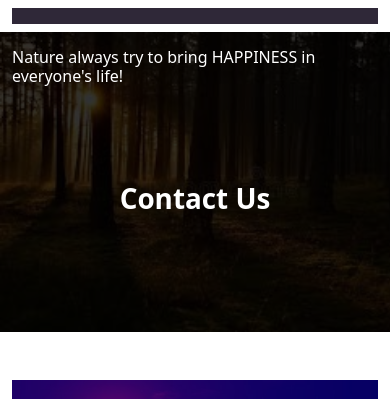
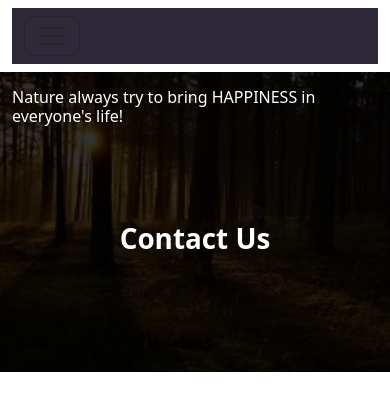
Before and after one commit to Shravanirajvaidya/NatureWebsite, a plain HTML site: page contact us.html in a window 390 px wide. Shown: the top 399 px of the page. Drawn offline with Linux system fonts and the light colour scheme.

Commit message:
changes , toggle button added

```diff
--- a/contact us.html
+++ b/contact us.html
@@ -6,6 +6,8 @@
 <link href="homepage.css" rel="stylesheet"/>
 <script src="./js/bootstrap.bundle.js"></script>
 <link rel="stylesheet" href="https://cdnjs.cloudflare.com/ajax/libs/font-awesome/6.2.0/css/all.min.css" integrity="sha512-xh6O/CkQoPOWDdYTDqeRdPCVd1SpvCA9XXcUnZS2FmJNp1coAFzvtCN9BmamE+4aHK8yyUHUSCcJHgXloTyT2A==" crossorigin="anonymous" referrerpolicy="no-referrer"/>
+<meta name="viewport" content="width=device-width, initial-scale=1">
+
 </head>
 
 <body>
@@ -14,6 +16,14 @@
 <div class="col-sm-12">
 <nav class=" navbar navbar-expand-lg " style="background-color:#2f2838;">
 <div class="container-fluid">
+
+
+<button class="navbar-toggler" type="button" data-bs-toggle="collapse" data-bs-target="#navbarSupportedContent"
+            aria-controls="navbarSupportedContent" aria-expanded="false" aria-label="Toggle navigation">
+      <span class="navbar-toggler-icon"></span>
+    </button>
+
+
 <div class="collapse navbar-collapse" id="navbarSupportedContent">
 <ul class="navbar-nav me-auto mb-2 mb-lg-0">
 <li class="nav-item">
```
Also changed, not shown: About us.html (+9 -0 lines), index.html (+8 -0 lines).
